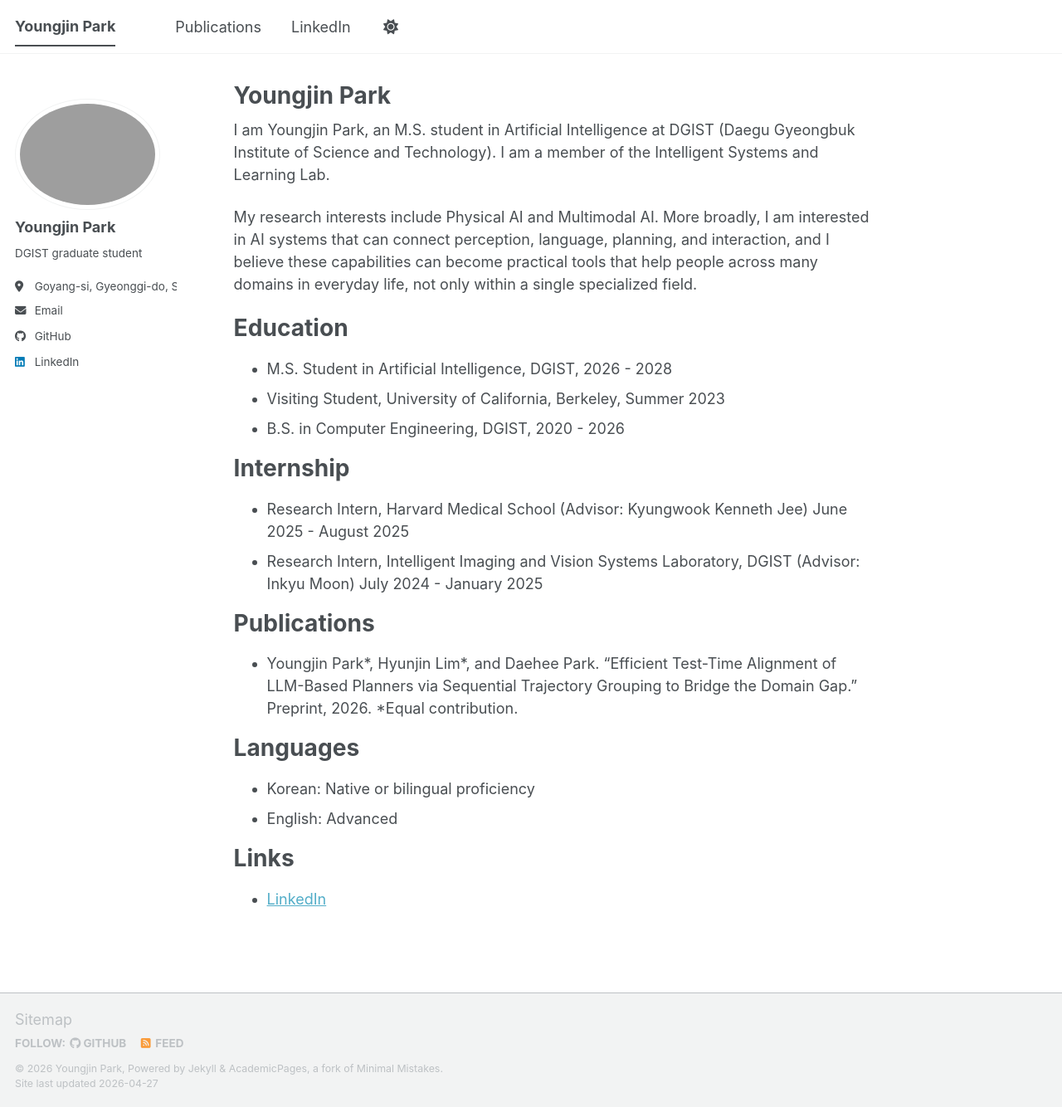
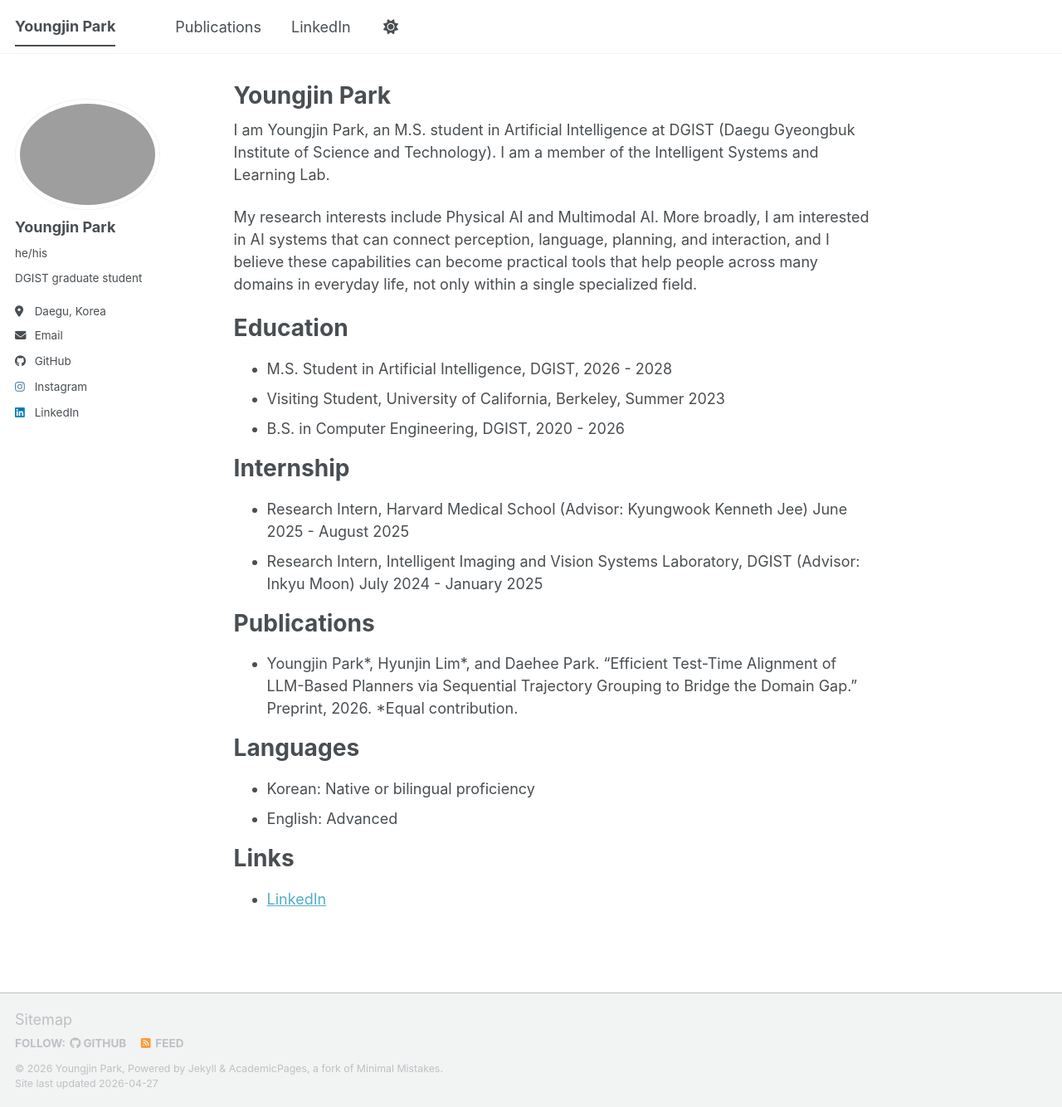
Before and after one commit to i0j1005/i0j1005.github.io, a Jekyll site: the page built from _pages/about.md, in a window 1280 px wide and 1334 px high. Shown: the whole window at 83% size. Built offline with Jekyll 4.4.1, drawn with Linux system fonts in a browser that asks for light colours; a script bundle is joined from its source files by our own code; library files that are not in the unit come from our copies.

Commit message:
Update author  in config

```diff
--- a/_config.yml
+++ b/_config.yml
@@ -25,9 +25,9 @@
   # Biographic information
   avatar           : "profile.png"
   name             : "Youngjin Park"
-  pronouns         : # example: "she/her"
+  pronouns         : "he/his"
   bio              : "DGIST graduate student"
-  location         : "Goyang-si, Gyeonggi-do, South Korea"
+  location         : "Daegu, Korea"
   # employer         : "Harvard Medical School"
   uri              : # URL
   email            : yj100520 at dgist.ac.kr
@@ -64,7 +64,7 @@
   goodreads        : # Username
   google_plus      : # Username
   keybase          : # Username
-  instagram        : # Username
+  instagram        : "i0.jin_2"
   lastfm           : # Username
   linkedin         : "youngjin-park-47490120b"
   mastodon         : # URL
```
